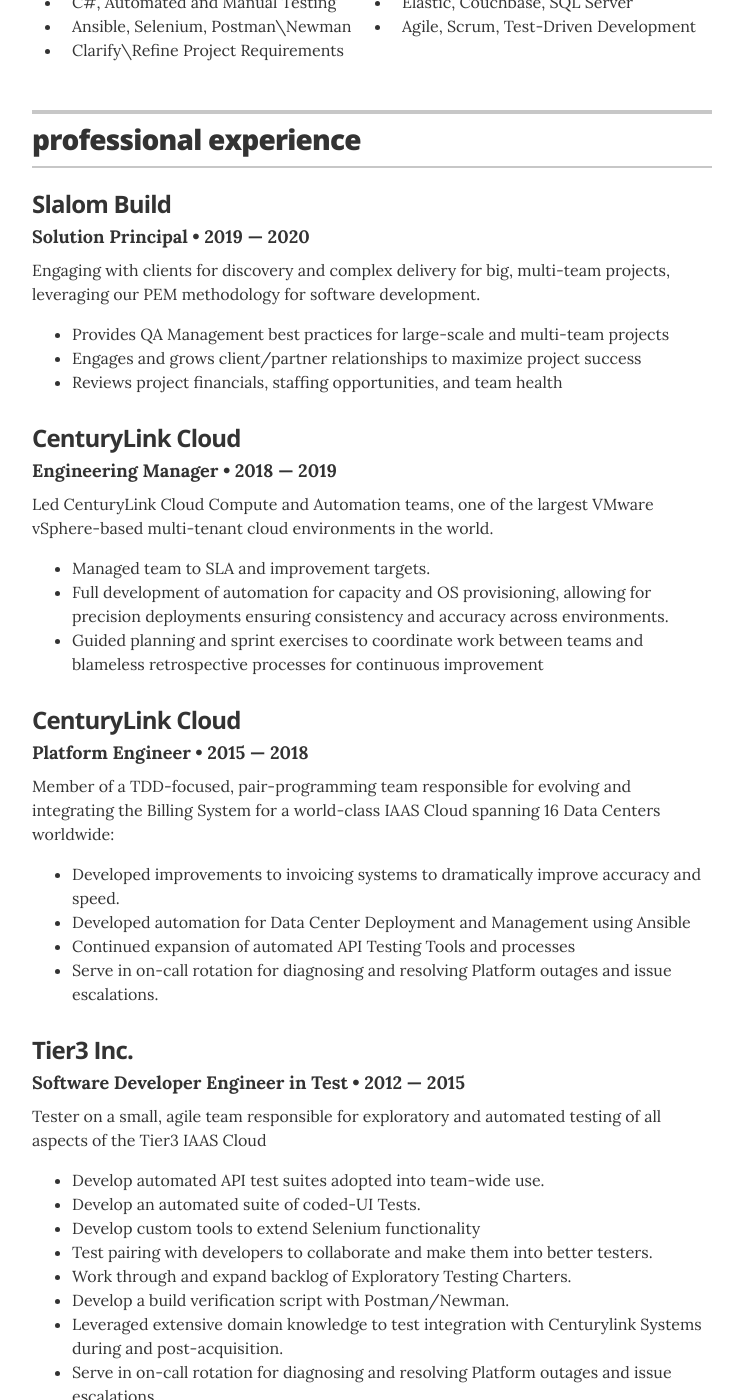
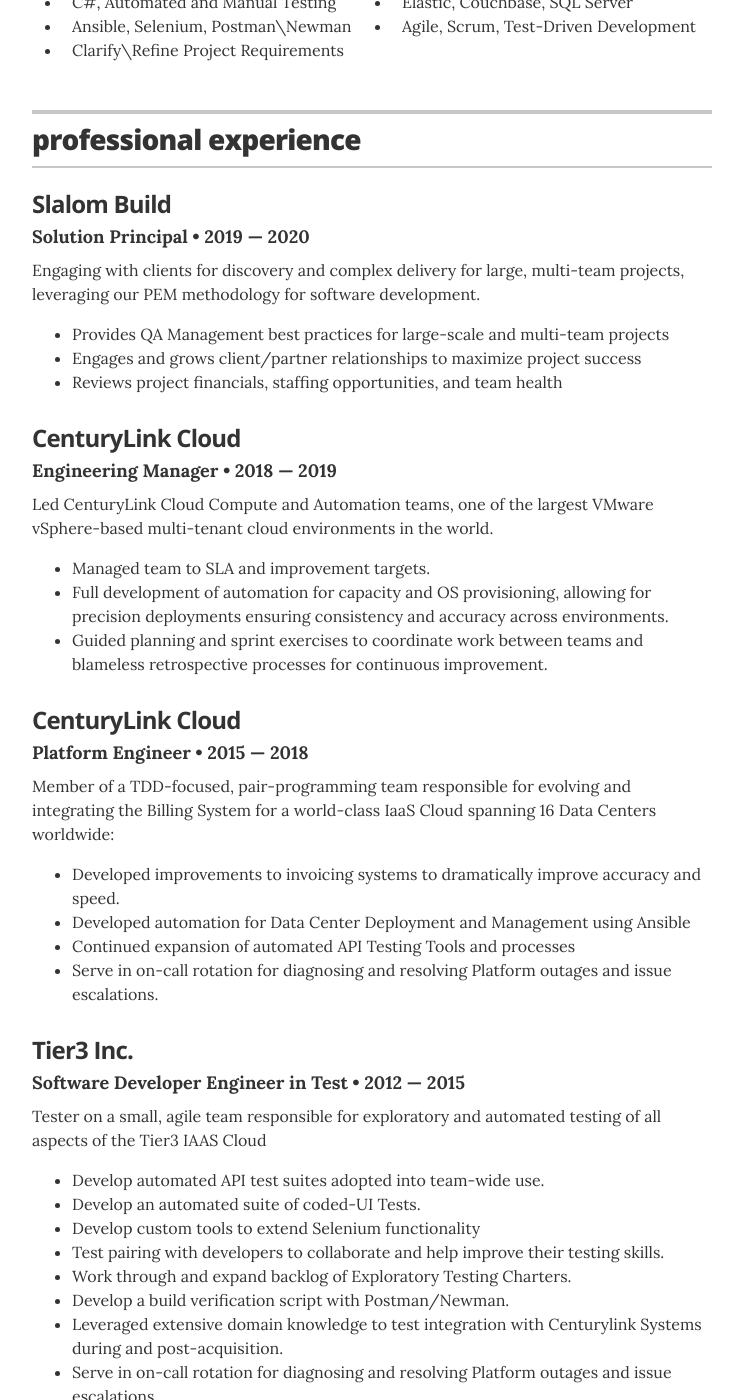
Before and after one commit to johanntang/johanntang.github.io, a Jekyll site: the page built from index.html, in a window 1280 px wide and 1400 px high, scrolled down 531 px. Shown: the whole window, without its empty margins (268-1011 px from the left). Built offline with Jekyll 4.4.1, drawn with Linux system fonts in a browser that asks for light colours; some of the changed text lies outside the part shown.

Commit message:
minor edits

```diff
--- a/_config.yml
+++ b/_config.yml
@@ -11,7 +11,7 @@
 # Resume settings
 resume_avatar:                  "true"
 resume_name:                    "Johann Tang"
-resume_title:                   "Stay At Home Dad"
+resume_title:                   "Stay at Home Dad"
 resume_contact_email:           "johann@johanntang.com"
 
 # use "yes" to display the email contact button,
--- a/_layouts/resume.html
+++ b/_layouts/resume.html
@@ -64,7 +64,7 @@
             <div class="resume-item" itemscope itemprop="worksFor" itemtype="http://schema.org/Organization">
                 <h3 class="resume-item-title" itemprop="name">Slalom Build</h3>
                 <h4 class="resume-item-details" itemprop="description">Solution Principal &bull; 2019 &mdash; 2020</h4>
-                <p class="resume-item-copy">Engaging with clients for discovery and complex delivery for big, multi-team projects, leveraging our PEM methodology for software development.</p>
+                <p class="resume-item-copy">Engaging with clients for discovery and complex delivery for large, multi-team projects, leveraging our PEM methodology for software development.</p>
                 <ul class="resume-item-list">
                     <li>Provides QA Management best practices for large-scale and multi-team projects</li>
                     <li>Engages and grows client/partner relationships to maximize project success </li>
@@ -79,14 +79,14 @@
                 <ul class="resume-item-list">
                     <li>Managed team to SLA and improvement targets.</li>
                     <li>Full development of automation for capacity and OS provisioning, allowing for precision deployments ensuring consistency and accuracy across environments.</li>
-                    <li>Guided planning and sprint exercises to coordinate work between teams and blameless retrospective processes for continuous improvement</li>
+                    <li>Guided planning and sprint exercises to coordinate work between teams and blameless retrospective processes for continuous improvement.</li>
                 </ul>
             </div>
 
             <div class="resume-item" itemscope itemprop="worksFor" itemtype="http://schema.org/Organization">
                 <h3 class="resume-item-title" itemprop="name">CenturyLink Cloud</h3>
                 <h4 class="resume-item-details" itemprop="description">Platform Engineer &bull; 2015 &mdash; 2018</h4>
-                <p class="resume-item-copy">Member of a TDD-focused, pair-programming team responsible for evolving and integrating the Billing System for a world-class IAAS Cloud spanning 16 Data Centers worldwide:</p>
+                <p class="resume-item-copy">Member of a TDD-focused, pair-programming team responsible for evolving and integrating the Billing System for a world-class IaaS Cloud spanning 16 Data Centers worldwide:</p>
                 <ul class="resume-item-list">
                     <li>Developed improvements to invoicing systems to dramatically improve accuracy and speed.</li>
                     <li>Developed automation for Data Center Deployment and Management using Ansible</li>
@@ -103,7 +103,7 @@
                     <li>Develop automated API test suites adopted into team-wide use.</li>
                     <li>Develop an automated suite of coded-UI Tests.</li>
                     <li>Develop custom tools to extend Selenium functionality</li>
-                    <li>Test pairing with developers to collaborate and make them into better testers.</li>
+                    <li>Test pairing with developers to collaborate and help improve their testing skills.</li>
                     <li>Work through and expand backlog of Exploratory Testing Charters.</li>
                     <li>Develop a build verification script with Postman/Newman.</li>
                     <li>Leveraged extensive domain knowledge to test integration with Centurylink Systems during and post-acquisition.</li>
```
Also changed, not shown: other parts of _layouts/resume.html (+1 -1 lines).
